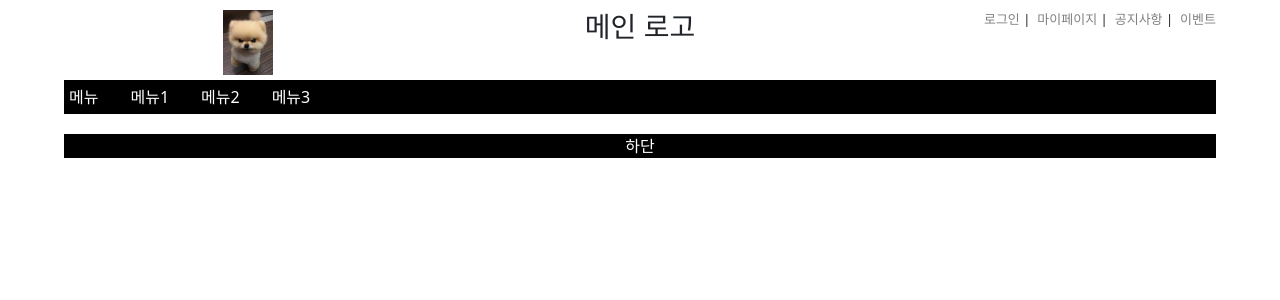
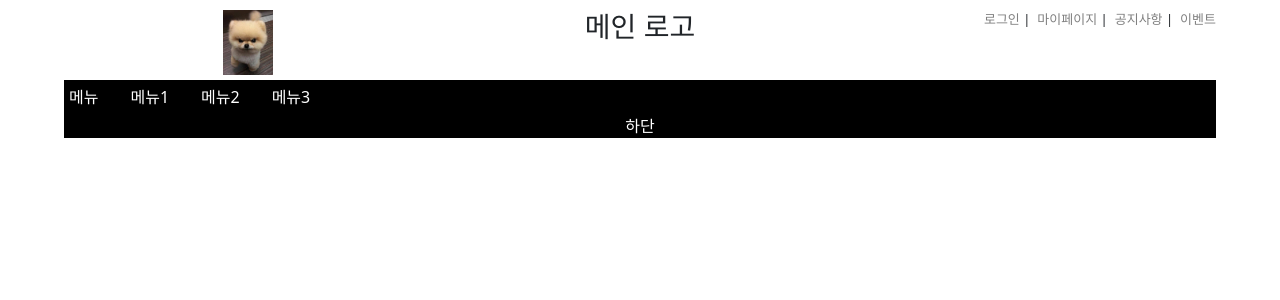
Before and after one commit to kangheechoul/react_test_client, a React (Create React App) app: page / in a window 1280 px wide. Shown: the top 300 px of the page. Built offline with nearby package versions, Linux system fonts and the light colour scheme.

Commit message:
container 오류 수정

```diff
--- a/src/components/footer.js
+++ b/src/components/footer.js
@@ -7,7 +7,7 @@ export const Footer = () =>{
 
     return (
         <>
-        <Grid container sx={{mt:"20px"}}>
+        <Grid container>
           <Grid item xs={12} sm={12} lg={12} sx={{backgroundColor:"black", color:"white", textAlign:"center"}}>
             <Box>
               하단
--- a/src/components/header.js
+++ b/src/components/header.js
@@ -49,7 +49,7 @@ export const Header = () =>{
                         <Grid item>
                             메뉴
                         </Grid>
-                        <Grid item>
+                        <Grid item >
                             메뉴1
                         </Grid>
                         <Grid item>
--- a/src/components/slideMenu.js
+++ b/src/components/slideMenu.js
@@ -7,7 +7,7 @@ export const SlideMenu = ({open,setOpen}) =>{
 
     return (
         <>
-        <Box container className={open ? "slideMenu open":"slideMenu"}>
+        <Box className={open ? "slideMenu open":"slideMenu"}>
           <Grid item xs={12} sm={12} lg={12}>
             <Box sx={{textAlign:"right", padding:"5px"}}>
               <span onClick={()=>{setOpen(false);}}>닫기</span>
```
